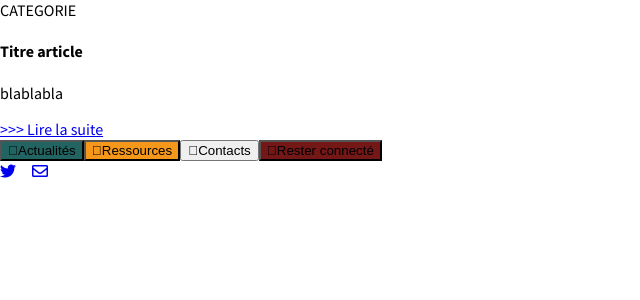
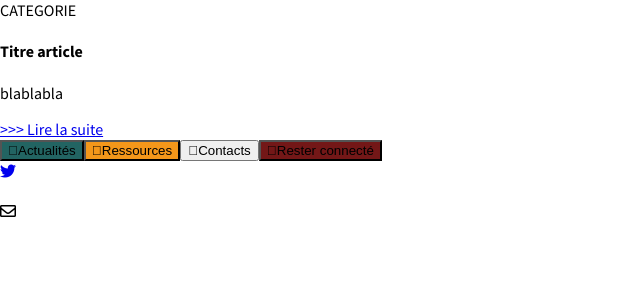
Before and after one commit to WildCodeSchool/paris-0218-2pac-client, a React (Create React App) app: page / in a window 1280 px wide. Shown: the top 300 px of the page, without its empty margins (0-640 px from the left). Built offline with nearby package versions, Linux system fonts and the light colour scheme.

Commit message:
Update AsideRight.js

```diff
--- a/src/components/AsideRight.js
+++ b/src/components/AsideRight.js
@@ -2,9 +2,8 @@ import React, { Component } from 'react'
 import './css/AsideRight.css'
 
 class AsideRight extends Component {
-
-  render(){
-         return(
+  render () {
+    return (
       <div>
         <button className="icon-button-globe"><span ><i className="fal fa-globe"></i></span>Actualités</button>
         <button className="icon-button-book"><span ><i className="fal fa-book-open"></i></span>Ressources</button>
@@ -12,11 +11,11 @@ class AsideRight extends Component {
         <button className="icon-button-rss"><span ><i className="fal fa-rss"></i></span>Rester connecté</button>
         <div className="netwNameork">
           <a href="https://twitter.com/pouruneautrepac?lang=fr"><i className="fab fa-twitter"></i></a>
-              <a href="#"><i className="far fa-print"></i></a>
-              <a href="#"><i className="far fa-envelope"></i></a>
+          <div role="button" tabindex="0"><i className="far fa-print"></i></div>
+          <div role="button" tabindex="1"><i className="far fa-envelope"></i></div>
         </div>
       </div>
     )
  }
 }
-  export default AsideRight;
+  export default AsideRight
```
Lines whose indentation alone changed are shown as unchanged.
